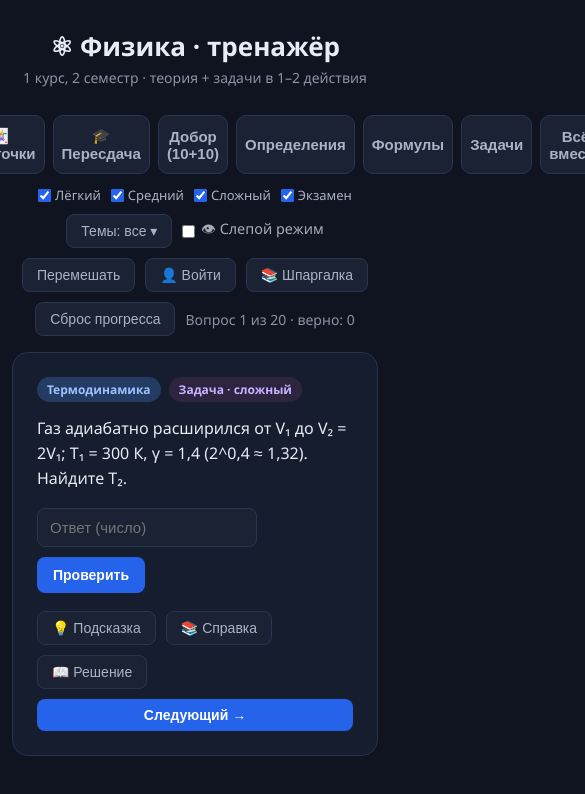
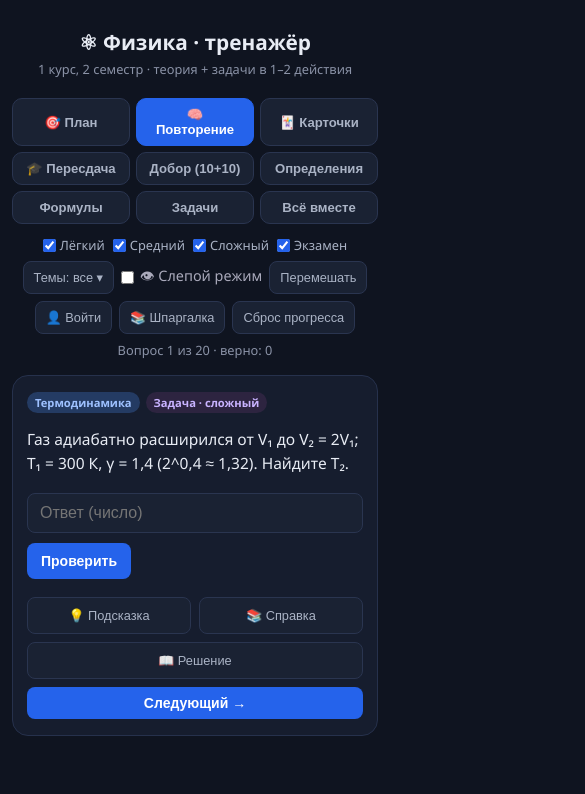
Before and after one commit to sechenovka/physics-trainer, a plain HTML site: page index.html in a window 390 px wide. Shown: the top 794 px of the page, 585 px wide, since content can reach past the window. Drawn offline with Linux system fonts and the light colour scheme.

Commit message:
Mobile optimization: wrapped tabs, bigger tap targets, iOS zoom fix
Generated with [Devin](https://devin.ai)

Co-Authored-By: Devin <158243242+devin-ai-integration[bot]@users.noreply.github.com>

```diff
--- a/style.css
+++ b/style.css
@@ -107,3 +107,39 @@ main{max-width:760px;margin:10px auto;padding:0 12px}
 .tstat-pct { min-width:44px; text-align:right; font-weight:700; font-variant-numeric:tabular-nums; }
 .tstat-pct.ok { color:#4da; } .tstat-pct.mid { color:#fc5; } .tstat-pct.bad { color:#f66; }
 .tstat-go { padding:4px 10px; font-size:.85rem; }
+
+/* --- мобильная оптимизация --- */
+@media(max-width:640px){
+  header h1{font-size:1.3rem}
+  header .sub{font-size:.8rem}
+  .tabs{flex-wrap:wrap;gap:6px;margin:10px auto 4px}
+  .tab{padding:8px 11px;font-size:.82rem;flex:1 1 30%;min-width:0}
+  .controls{gap:7px;font-size:.85rem}
+  .levels{display:flex;flex-wrap:wrap;gap:8px;width:100%;justify-content:center}
+  .levels label{font-size:.8rem}
+  .ghost,#topicBtn,#accBtn{padding:8px 10px;font-size:.8rem}
+  #counter{width:100%;text-align:center;font-size:.8rem}
+  .card{padding:16px 14px}
+  .card-head{flex-wrap:wrap;gap:6px}
+  .chip{font-size:.7rem;padding:3px 8px}
+  .q{font-size:15.5px;line-height:1.55}
+  .opt{padding:13px 12px;font-size:.95rem;min-height:44px}
+  .btns{flex-wrap:wrap;gap:8px}
+  .btns .ghost{flex:1 1 45%;padding:10px 6px;font-size:.8rem}
+  .hint,.info,.solution{font-size:.88rem;line-height:1.55}
+  .ans-input{max-width:none;font-size:16px}
+  .check-btn{padding:10px 14px}
+  .fc-btns{flex-direction:column}
+  .feyn-input{font-size:16px}
+  .plan-count{font-size:1.2rem}
+  .phase-time{min-width:70px;font-size:.78rem}
+  .phase-row{font-size:.82rem;flex-wrap:wrap}
+  .tstat-row{flex-wrap:wrap}
+  .tstat-name{flex:1 1 100%}
+  .tstat-bar{flex:1}
+  .summary .big{font-size:2.4rem}
+  .cs-topic{font-size:.85rem}
+}
+@supports(-webkit-touch-callout:none){
+  input,textarea{font-size:16px!important}
+}
```
